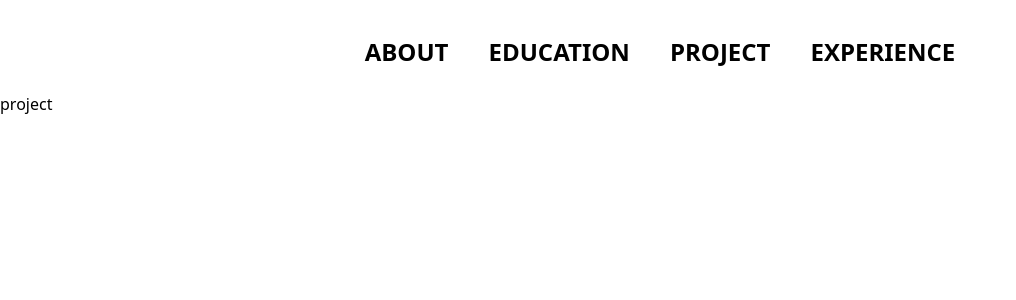
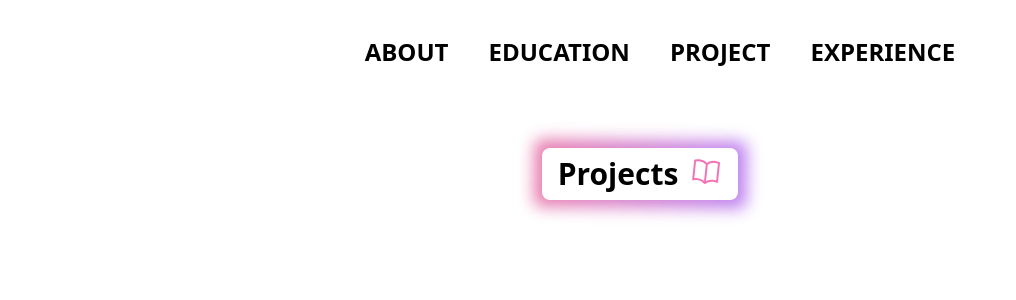
Before and after one commit to aryanluther/portfoliolatest, a Next.js app: page /project in a window 1280 px wide. Shown: the top 300 px of the page, without its empty margins (0-1016 px from the left). Built offline with nearby package versions, Linux system fonts and the light colour scheme.

Commit message:
inital setup of project

```diff
--- a/pages/project.tsx
+++ b/pages/project.tsx
@@ -1,5 +1,36 @@
 import React from "react";
 
 export default function project() {
-  return <div>project</div>;
+  return (
+    <div className="bg-red">
+      <div className="lg:mt-16 mt-4">
+        <div className="flex justify-center">
+          <div className="pb-1">
+            <div className="relative group">
+              <div className="absolute -inset-2 bg-gradient-to-r from-pink-600 to-purple-600 rounded-lg blur opacity-60 group-hover:opacity-100 transition duration-1000 group-hover:duration-200 animate-tilt"></div>
+              <div className="relative flex bg-white rounded-lg lg:p-2 p-2 lg:px-4 px-2">
+                <h1 className="font-serif lg:text-3xl text-2xl font-bold text-transparent bg-clip-text bg-gradient-to-r from-black to-black ">
+                  Projects
+                </h1>
+                <svg
+                  xmlns="http://www.w3.org/2000/svg"
+                  fill="none"
+                  viewBox="0 0 24 24"
+                  stroke-width="1.5"
+                  stroke="currentColor"
+                  className="lg:ml-3 ml-2 lg:w-8 lg:h-8 w-8 h-8 rotate-6 text-pink-400"
+                >
+                  <path
+                    stroke-linecap="round"
+                    stroke-linejoin="round"
+                    d="M12 6.042A8.967 8.967 0 006 3.75c-1.052 0-2.062.18-3 .512v14.25A8.987 8.987 0 016 18c2.305 0 4.408.867 6 2.292m0-14.25a8.966 8.966 0 016-2.292c1.052 0 2.062.18 3 .512v14.25A8.987 8.987 0 0018 18a8.967 8.967 0 00-6 2.292m0-14.25v14.25"
+                  />
+                </svg>
+              </div>
+            </div>
+          </div>
+        </div>
+      </div>
+    </div>
+  );
 }
```
